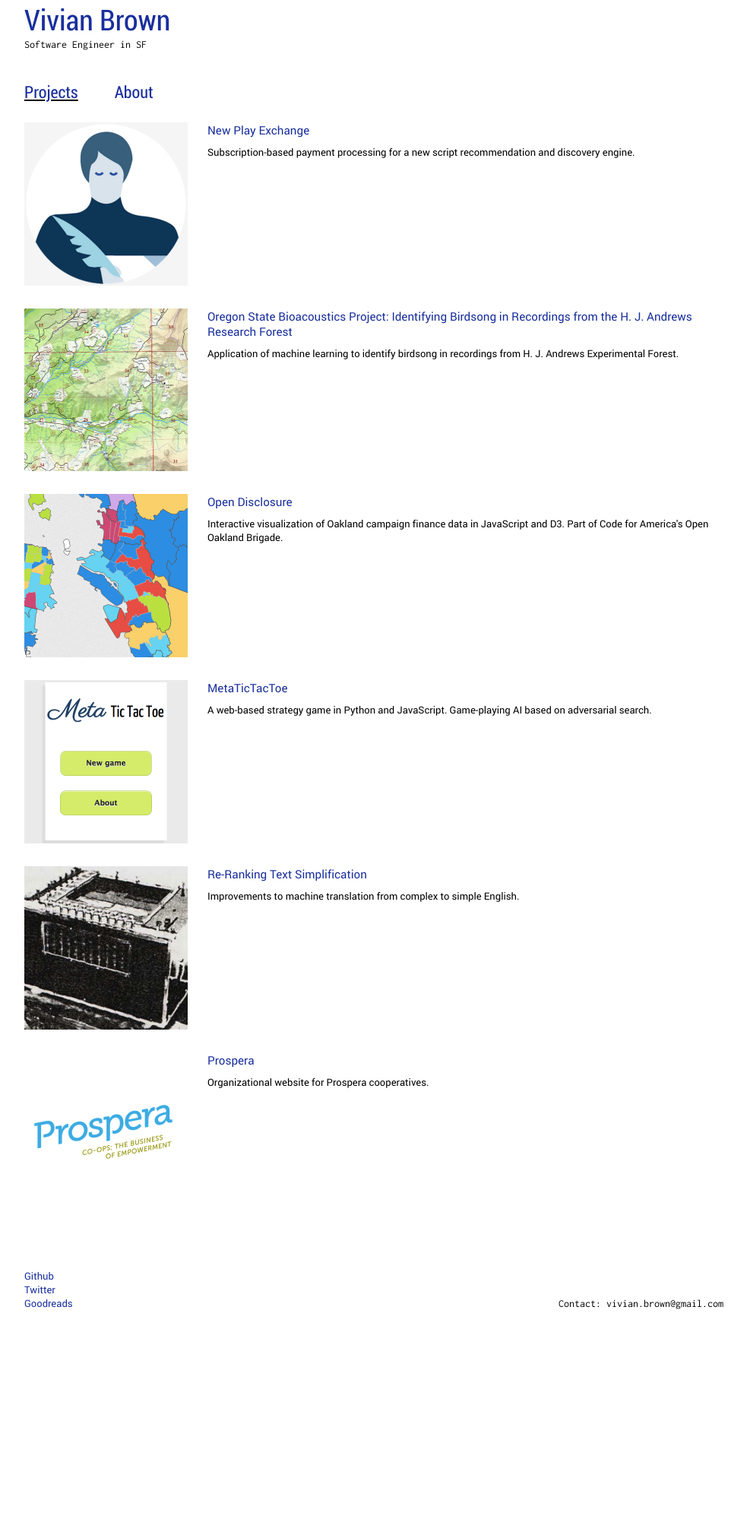
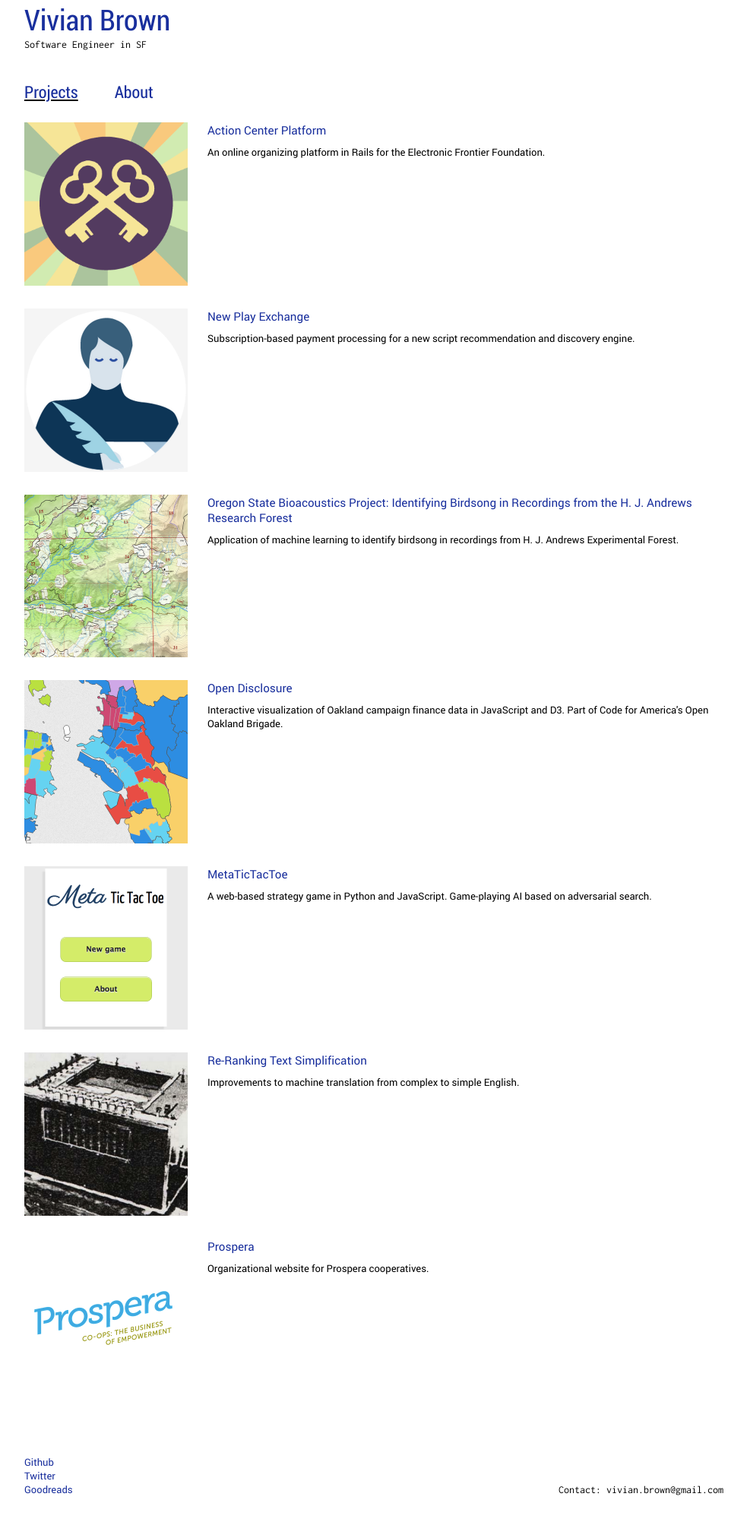
Before and after one commit to vbrown608/jekyll-portfolio, a Jekyll site: the page built from index.html, in a window 1280 px wide. Shown: the whole page at 76% size, without its empty margins (148-1131 px from the left). Built offline with Jekyll 4.4.1, drawn with Linux system fonts in a browser that asks for light colours; before the commit the page ends 1758 px from its top, so only the background shows below that; some of the changed lines change nothing that is shown.

Commit message:
Add actioncenter project

```diff
--- /dev/null
+++ b/_projects/actioncenter.md
@@ -0,0 +1,35 @@
+---
+title: Action Center Platform
+links:
+  - <a href='https://act.eff.org/' target='_blank'>Live site</a>
+  - <a href='https://github.com/EFForg/action-center-platform' target='_blank'>Code on GitHub</a>
+  - <a href='https://github.com/EFForg/action-center-platform/pulls?q=is%3Apr%20author%3Avbrown608%20' target='_blank'>My contributions</a>
+thumb:
+  filename: actioncenter
+  alt: Two overlapping keys on a starburst background
+sidebar:
+  -
+    filename: view-call-screenshot
+    alt: A screenshot showing a call action from the perspective of an EFF supporter. They can read about the Trans-Pacific Partnership, then input their phone number and click a button to be connected to their representative.
+  -
+    filename: account-screenshot
+    alt: A screenshot the account page from the perspective of an EFF supporter. They see which actions they've taken and stats about how they compare to other users.
+  -
+    filename: edit-call-screenshot
+    alt: A screenshot of the edit action page from the perspective of an administrator. They can associate the action with a call campaign and input information about the campaign.
+description: An online organizing platform in Rails for the Electronic Frontier Foundation.
+weight: 90
+---
+
+As a software engineer on EFF's web development team I maintain our Rails-based Action Center Platform.
+
+The platform allows administrators to create, track, and manage online organizing campaigns. EFF's supporters participate in campaigns by taking actions like
+
+- signing a petition
+- submitting comments via our [Phantom of the Capitol](https://github.com/EFForg/phantom-of-the-capitol) API
+- connecting to Congress through Twilio with our [Call Congress](https://github.com/EFForg/call-congress) tool
+- posting on Twitter
+
+Users can track their actions and manage the data EFF stores. The platform is available as an open source tool for other organizations to use.
+
+In addition to contributing to the Rails codebase, I created a Dockerfile for the app and sample docker-compose files for development and production.
--- a/_sass/_lists.scss
+++ b/_sass/_lists.scss
@@ -1,3 +1,4 @@
 ul,
 ol {
-  padding-left: 20px; }
+  padding-left: 20px;
+  margin-bottom: 15px; }
```
Also changed, not shown: images/account-screenshot.png (added), images/actioncenter-square.png (added), images/edit-call-screenshot.png (added), images/view-call-screenshot.png (added).
